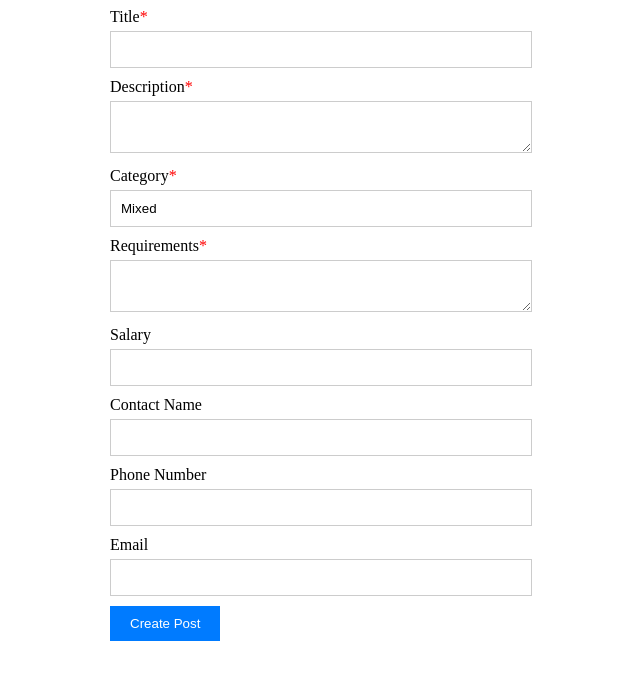
After one commit to tarhakobian/JobList, a Django app: page /create/post in a window 1280 px wide. The commit adds this page. Shown: the top 680 px of the page, without its empty margins (330-970 px from the left). Run offline with Django 4.2, Linux system fonts and the light colour scheme.

Commit message:
added job post creation flow, make the db migration flow work properly, some small but important changes in html files, renamed classes.py to forms.py. Thats all!

```diff
--- a/ArmenianJobList/urls.py
+++ b/ArmenianJobList/urls.py
@@ -23,6 +23,7 @@ urlpatterns = [
     path('admin/', admin.site.urls),
     path('home/', core.views.home, name='home'),
     path('profile/', core.views.profile, name='profile'),
+    path('create/post', core.views.create_post, name='create_post'),
     path('post/<str:post_id>/', core.views.post_details, name='post_details'),
     path('login/', core.views.login_page, name='login'),
     path('register/', core.views.register_page, name='register')
--- a/core/migrations/__init__.py
+++ b/core/migrations/__init__.py
@@ -17,7 +17,7 @@ class Migration(migrations.Migration):
                 ('contact_name', models.CharField(max_length=255, null=True)),
                 ('phone_number', models.CharField(max_length=255, null=True)),
                 ('email', models.EmailField(max_length=254, null=True)),
-
+                ('created_at', models.DateTimeField(auto_now_add=True))
             ],
             options={
                 'abstract': False,
--- /dev/null
+++ b/core/templates/create_post.html
@@ -0,0 +1,75 @@
+<!DOCTYPE html>
+<html lang="en">
+<head>
+    <meta charset="UTF-8">
+    <title>Create Post</title>
+</head>
+<style>
+    form {
+        max-width: 400px;
+        margin: 0 auto;
+    }
+
+    label {
+        display: block;
+        margin-bottom: 5px;
+    }
+
+    input[type="text"],
+    textarea,
+    input[type="email"] {
+        width: 100%;
+        padding: 10px;
+        margin-bottom: 10px;
+        border: 1px solid #ccc;
+    }
+
+    input[type="submit"] {
+        background-color: #007bff;
+        color: #fff;
+        padding: 10px 20px;
+        border: none;
+        cursor: pointer;
+    }
+
+    input[type="submit"]:hover {
+        background-color: #0056b3;
+    }
+
+    span.required {
+        color: red;
+    }
+
+</style>
+<body>
+<form method="post">
+    {% csrf_token %}
+    <label for="title">Title<span style="color: red;">*</span></label>
+    <input type="text" name="title" id="title" required><br>
+
+    <label for="description">Description<span style="color: red;">*</span></label>
+    <textarea name="description" id="description" required></textarea><br>
+
+    <label for="category">Category<span style="color: red;">*</span></label>
+    <input type="text" name="category" id="category" value="Mixed" required><br>
+
+    <label for="requirements">Requirements<span style="color: red;">*</span></label>
+    <textarea name="requirements" id="requirements" required></textarea><br>
+
+    <label for="salary">Salary</label>
+    <input type="text" name="salary" id="salary"><br>
+
+    <label for="contact_name">Contact Name</label>
+    <input type="text" name="contact_name" id="contact_name"><br>
+
+    <label for="phone_number">Phone Number</label>
+    <input type="text" name="phone_number" id="phone_number"><br>
+
+    <label for="email">Email</label>
+    <input type="email" name="email" id="email"><br>
+
+    <input type="submit" value="Create Post">
+</form>
+
+</body>
+</html>
--- a/core/templates/post.html
+++ b/core/templates/post.html
@@ -41,7 +41,7 @@
 </head>
 <body>
     <div class="post-container">
-        <a class="back-link" href="{% url 'all_posts' %}">Back to Home</a>
+        <a class="back-link" href="{% url 'home' %}">Back to Home</a>
         <h1>{{ post.title }}</h1>
         <p><strong>Category:</strong> {{ post.category }}</p>
         <p><strong>Description:</strong> {{ post.description }}</p>
--- a/core/views.py
+++ b/core/views.py
@@ -1,10 +1,11 @@
 from django.contrib.auth import authenticate, login
+from django.contrib.auth.models import User
 from django.core.exceptions import ValidationError
 from django.http import Http404
 from django.shortcuts import render, redirect
 from django.views.decorators.csrf import csrf_protect
 
-from .classes import RegistrationForm
+from .forms import RegistrationForm
 from .models import Post
 
 
@@ -23,6 +24,28 @@ def post_details(request, post_id):
 
 def profile(request):
     return render(request, 'profile.html')
+
+
+# TODO// add validations
+def create_post(request):
+    if request.method == "POST":
+        post = Post()
+
+        post.publisher_id = User.objects.get(username=request.session['username']).id
+        post.category = request.POST['category']
+        post.title = request.POST['title']
+        post.description = request.POST['description']
+        post.requirements = request.POST['requirements']
+        post.salary = request.POST['salary']
+        post.contact_name = request.POST['contact_name']
+        post.phone_number = request.POST['phone_number']
+        post.email = request.POST['email']
+
+        post.save()
+
+        return redirect("home")
+
+    return render(request, 'create_post.html')
 
 
 @csrf_protect
```
Also changed, not shown: core/models.py (+3 -4 lines), core/forms.py (renamed from core/classes.py), core/migrations/0001_initial.py.
